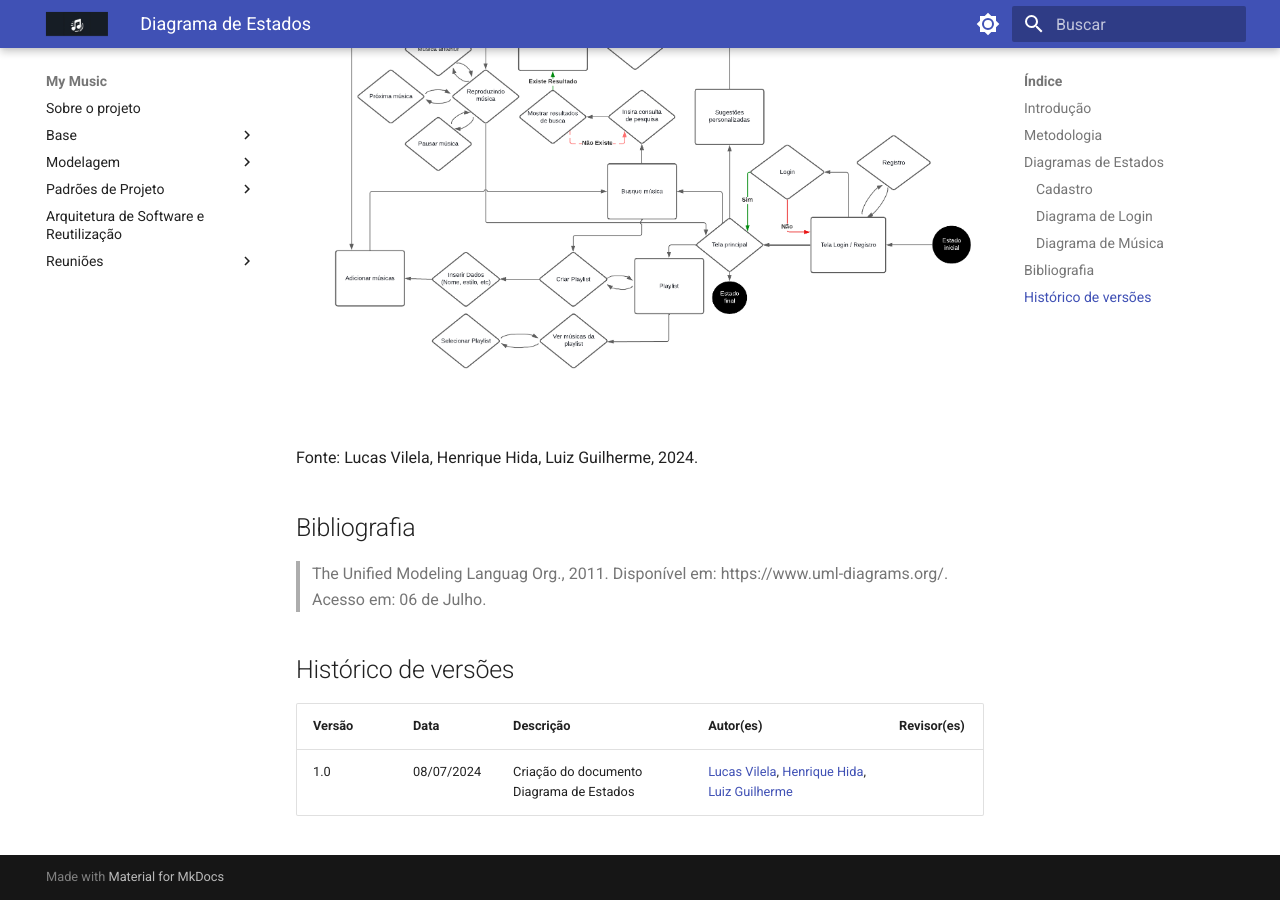
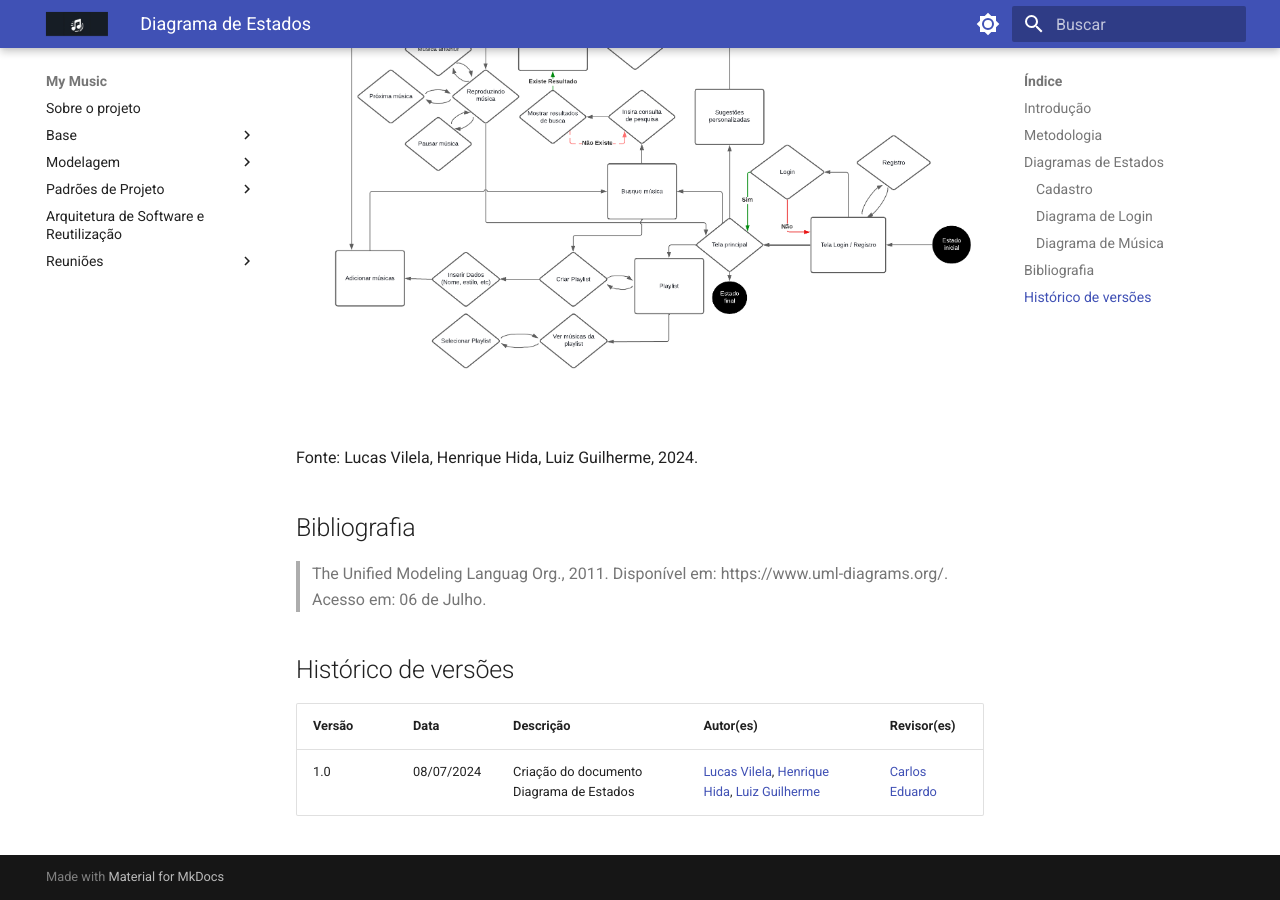
Before and after one commit to UnBArqDsw2024-1/2024.1_G2_My_Music, an MkDocs documentation site: the page built from docs/Modelagem/diagramaEstados.md, in a window 1280 px wide and 900 px high, scrolled down 2244 px. Built offline with MkDocs 1.6.1 and Material for MkDocs 9.7.7, drawn with Linux system fonts in a browser that asks for light colours.

Commit message:
Update diagramaEstados.md

```diff
--- a/docs/Modelagem/diagramaEstados.md
+++ b/docs/Modelagem/diagramaEstados.md
@@ -44,4 +44,4 @@ Fonte: Lucas Vilela, Henrique Hida, Luiz Guilherme, 2024.
 
 | Versão | Data       | Descrição                                   | Autor(es)       | Revisor(es) |
 | ------ | ---------- | ------------------------------------------- | --------------- | ----------- |
-| 1.0    | 08/07/2024 | Criação do documento Diagrama de Estados | [Lucas Vilela](https://github.com/Lucas-AV), [Henrique Hida](https://github.com/HenriqueHida), [Luiz Guilherme](https://github.com/luizpettengill)  |             |  [Carlos Eduardo](https://github.com/CarlosEduardoMendesdeMesquita)   |
+| 1.0    | 08/07/2024 | Criação do documento Diagrama de Estados | [Lucas Vilela](https://github.com/Lucas-AV), [Henrique Hida](https://github.com/HenriqueHida), [Luiz Guilherme](https://github.com/luizpettengill)  |  [Carlos Eduardo](https://github.com/CarlosEduardoMendesdeMesquita)   |
```
